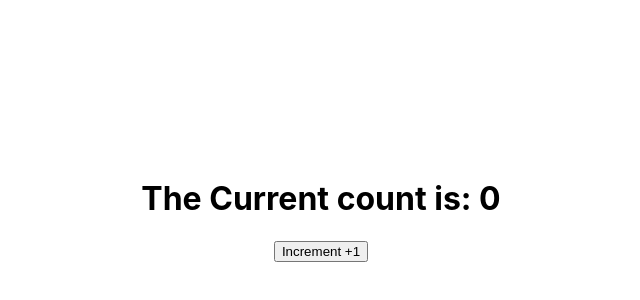
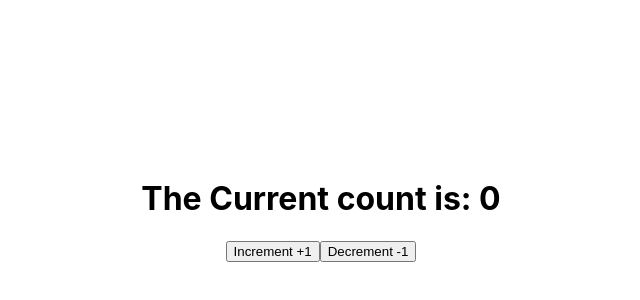
Before and after one commit to rasdinho/use-state-react, a React (Create React App) app: page / in a window 1280 px wide. Shown: the part 98-398 px from the top of the page, without its empty margins (319-959 px from the left). Built offline with nearby package versions, Linux system fonts and the light colour scheme.

Commit message:
add-increment

```diff
--- a/src/first-page/Increment.js
+++ b/src/first-page/Increment.js
@@ -10,18 +10,25 @@ class Increment extends React.Component {
             count: 0
         }
     }
+
     IncrementClickBtn = (e) =>{
         this.setState({
             count: this.state.count + 1
         })
     }
 
+    DecrementClickbtn = () => {
+        this.setState({
+            count: this.state.count - 1
+        })
+    }
 
     render() {
         return (
 <div id="num">
     <h1>The Current count is: {this.state.count}</h1>
     <button onClick={this.IncrementClickBtn}>Increment +1</button>
+    <button onClick={this.DecrementClickbtn}>Decrement -1</button>
 </div>
         );
     }
```
